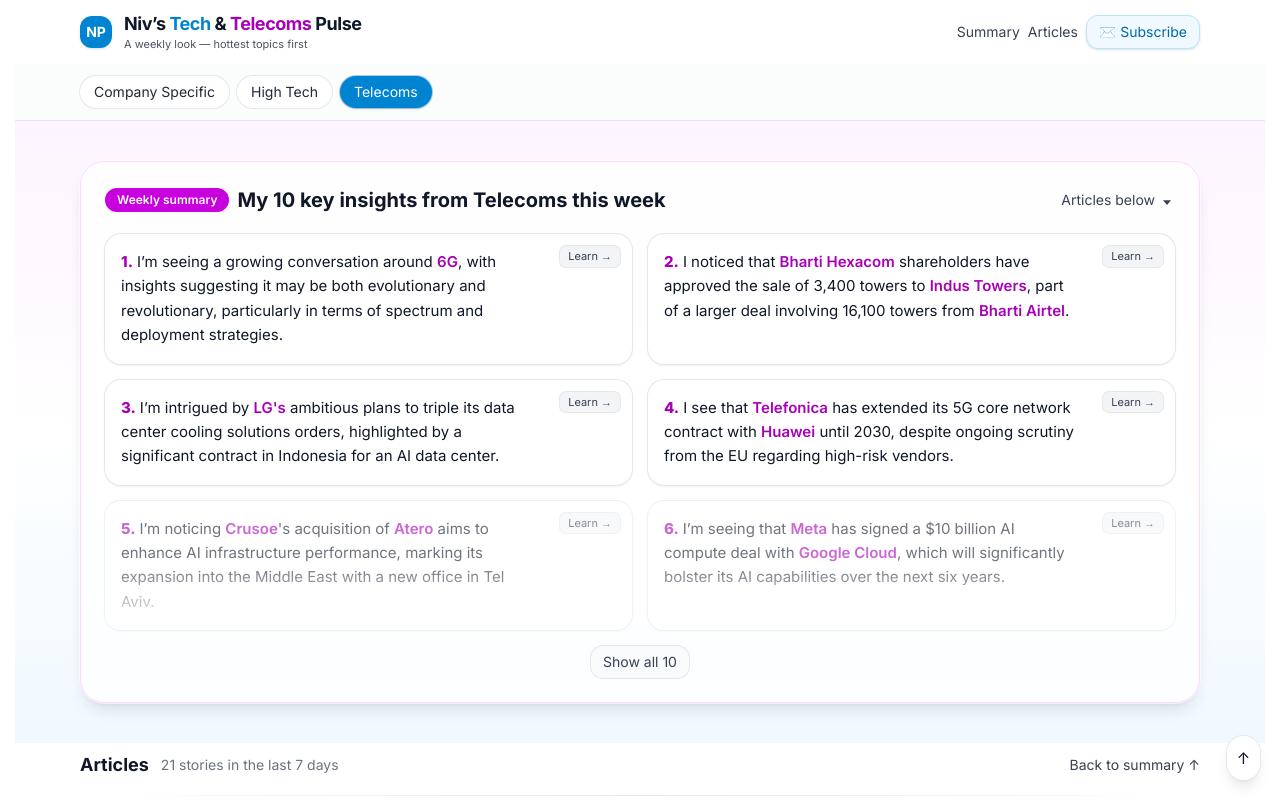
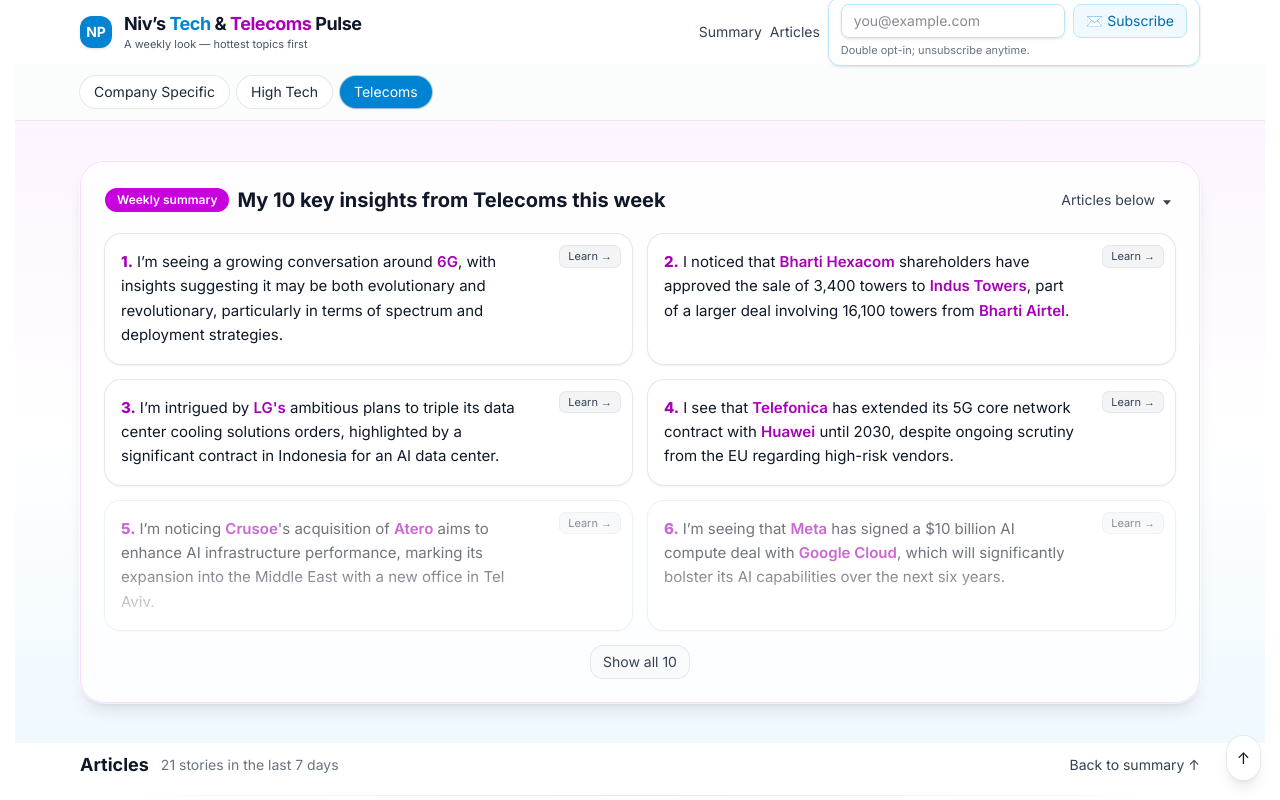
Before and after one commit to nivedit1998/nivsnewsroom, a Next.js app: page / in a window 1280 px wide. Shown: the top 800 px of the page. Built offline with nearby package versions, Linux system fonts and the light colour scheme.

Commit message:
buttondown work commit

```diff
--- a/app/page.tsx
+++ b/app/page.tsx
@@ -128,7 +128,7 @@ export default function HomePage() {
         setExpanded({});
       } catch (e: any) {
         if (e?.name !== "AbortError") {
-          setErr("Couldn’t load articles. Try rerunning the ingestor.");
+          setErr("Tying to load articles from last week");
         }
       } finally {
         setLoading(false);
@@ -234,12 +234,39 @@ export default function HomePage() {
             <button onClick={() => scrollToIdWithNavOffset("articles")} className="hidden sm:inline text-sm text-gray-700 hover:text-sky-700">
               Articles
             </button>
-            <button
-              onClick={() => alert("Signup coming next step")}
-              className="rounded-xl border border-sky-200 bg-sky-50 px-3 py-1.5 text-sky-700 text-sm shadow-sm hover:bg-sky-100"
-            >
-              ✉️ Subscribe
-            </button>
+              <div className="rounded-xl border border-sky-200 bg-white/70 px-3 py-1.5 shadow-sm">
+                <form
+                  action="https://buttondown.email/api/emails/embed-subscribe/nivstechpulse"
+                  method="post"
+                  target="popupwindow"
+                  onSubmit={() => window.open('https://buttondown.email/nivstechpulse', 'popupwindow')}
+                  className="flex items-center gap-2"
+                >
+                  <label htmlFor="bd-email" className="sr-only">Email</label>
+                  <input
+                    id="bd-email"
+                    type="email"
+                    name="email"
+                    required
+                    placeholder="you@example.com"
+                    className="w-56 rounded-lg border border-sky-200 bg-white/80 px-3 py-1.5 text-sm shadow-sm focus:outline-none focus:ring-2 focus:ring-sky-400"
+                  />
+                  <input type="hidden" name="tag" value="site" />
+                  {/* honeypot to reduce spam */}
+                  <input type="text" name="company" className="hidden" tabIndex={-1} autoComplete="off" />
+                  <button
+                    type="submit"
+                    className="rounded-lg border border-sky-200 bg-sky-50 px-3 py-1.5 text-sky-700 text-sm hover:bg-sky-100"
+                  >
+                    ✉️ Subscribe
+                  </button>
+                </form>
+                <p className="mt-1 text-[11px] text-gray-500">
+                  Double opt-in; unsubscribe anytime.
+                </p>
+
+              </div>
+
           </div>
         </div>
       </nav>
@@ -533,7 +560,7 @@ export default function HomePage() {
 
             {!loading && !err && !items.length && (
               <li className="rounded-3xl border border-gray-200 bg-white p-6 text-gray-500 shadow-sm">
-                No articles in the last week. Run the ingestor.
+                Loading articles from last week. Please follow the links in the summary for more detail
               </li>
             )}
           </ul>
```
